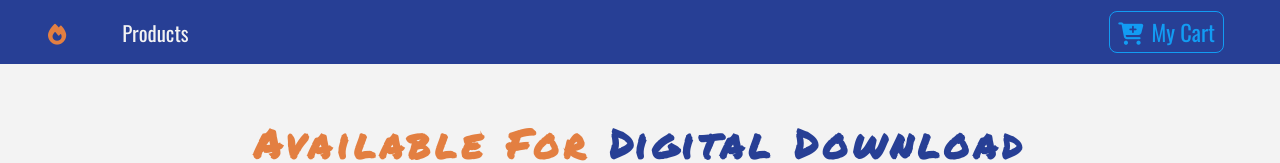
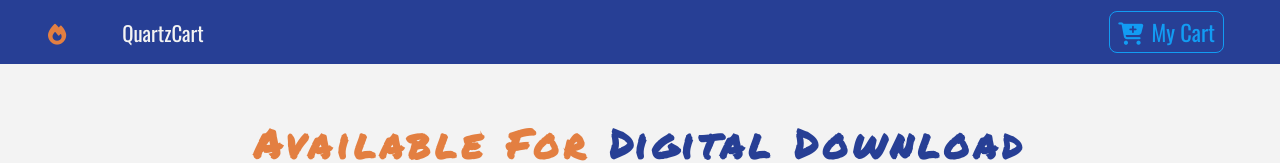
Before and after one commit to justinmorante/react-store-app, a React (Create React App) app: page / in a window 1280 px wide. Shown: the top 163 px of the page. Built offline with nearby package versions, Linux system fonts and the light colour scheme.

Commit message:
Update Navbar.js

```diff
--- a/src/components/Navbar.js
+++ b/src/components/Navbar.js
@@ -13,7 +13,7 @@ export default class Navbar extends Component {
                 <ul className="navbar-nav align-items-center">
                     <li className="nav-item ml-5">
                         <Link to="/" className="nav-link">
-                            products
+                            QuartzCart
                         </Link>
                     </li>
                 </ul>
```
